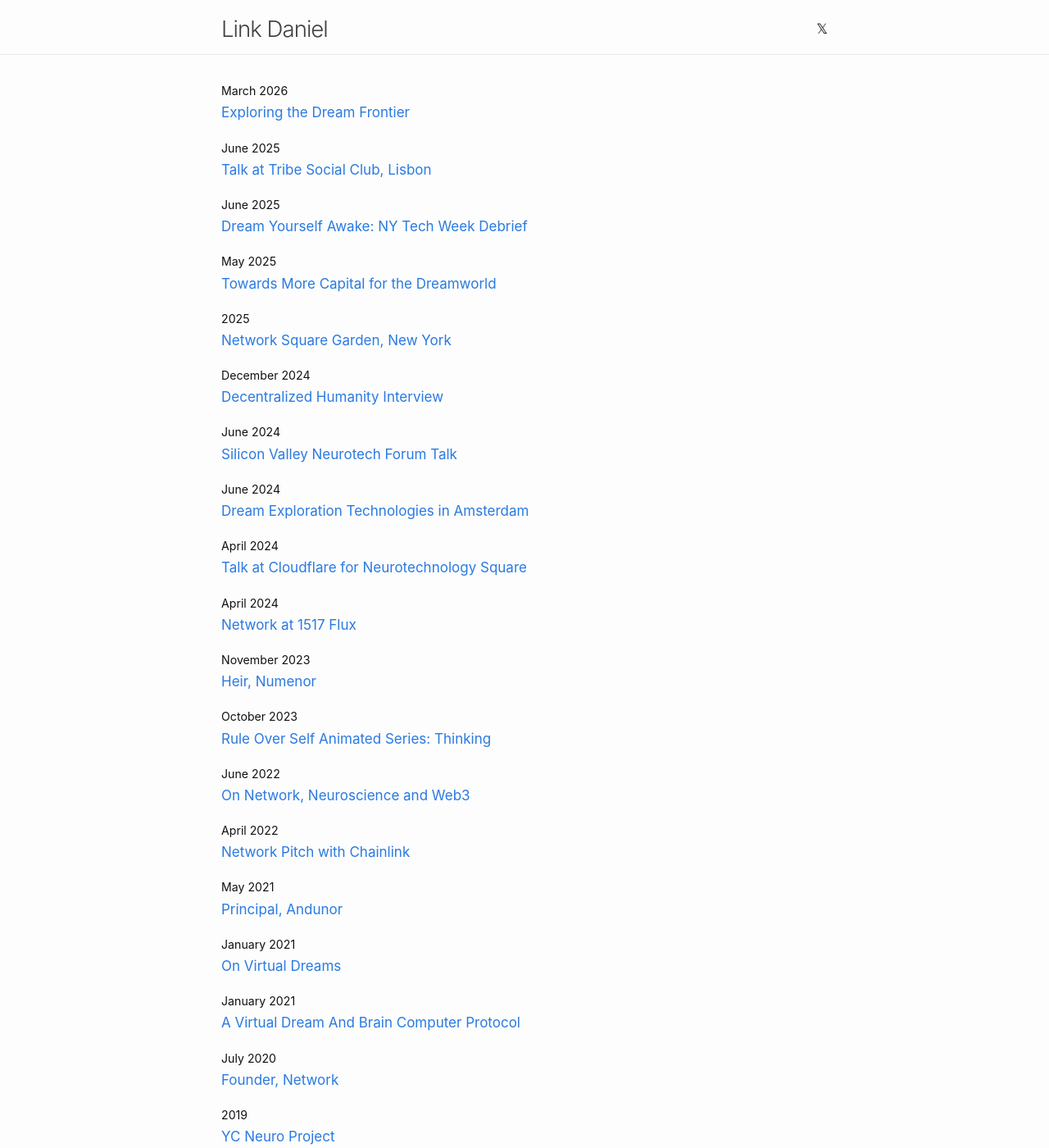
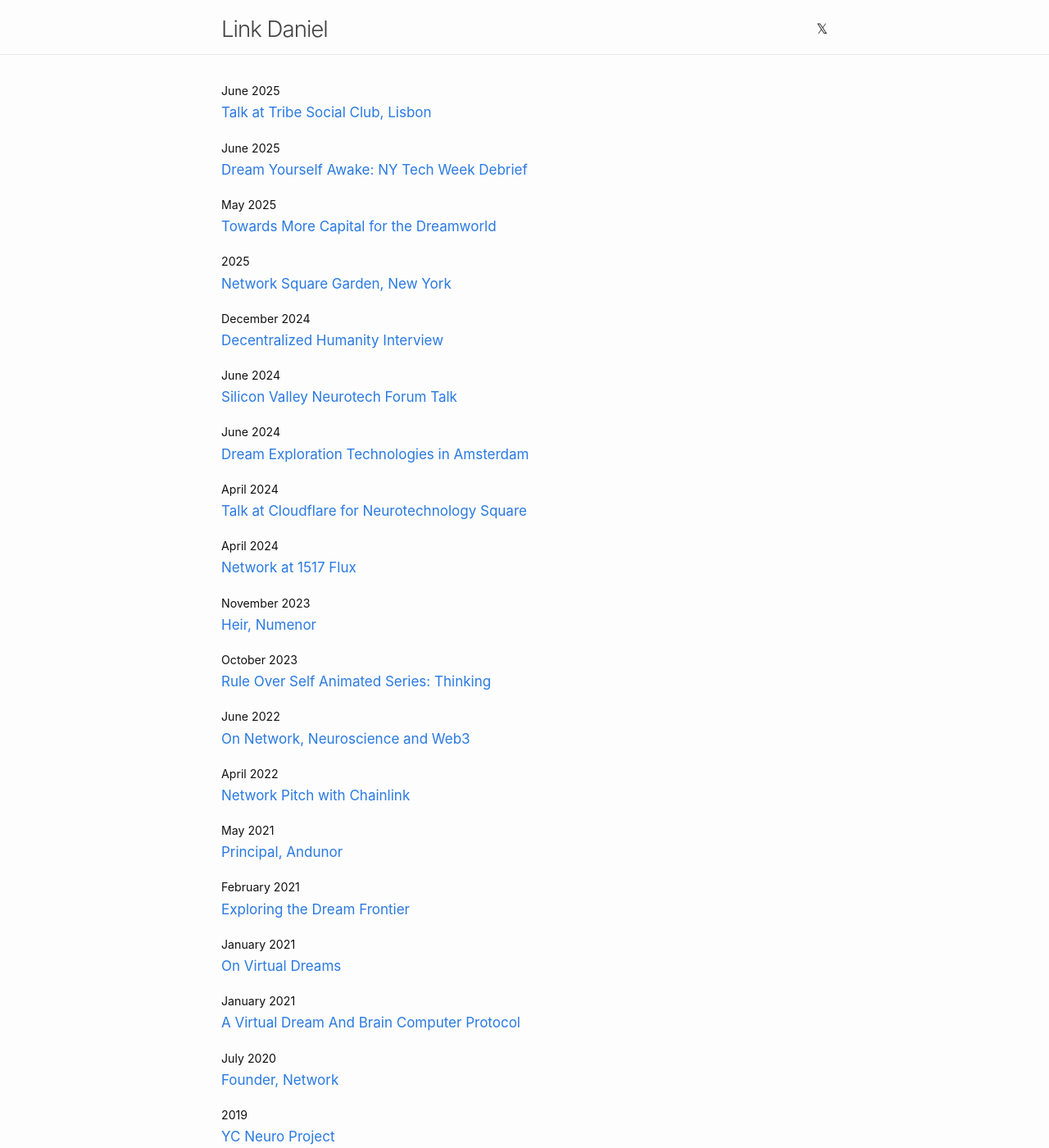
Before and after one commit to link-daniel/link.github.io, a Jekyll site: the page built from index.md, in a window 1280 px wide and 1400 px high. Shown: the whole window at 82% size. Built offline with Jekyll 4.4.1, drawn with Linux system fonts in a browser that asks for light colours.

Commit message:
Update index.md

```diff
--- a/index.md
+++ b/index.md
@@ -7,10 +7,6 @@
 #
 layout: home
 ---
-
-<small>March 2026</small><br>
-[Exploring the Dream Frontier](/dreamfrontier)
-<br>
 
 <small>June 2025</small><br>
 [Talk at Tribe Social Club, Lisbon](/tribesocialclub)
@@ -66,6 +62,10 @@ layout: home
 
 <small>May 2021</small><br>
 [Principal, Andunor](/andunorprincipal)
+<br>
+
+<small>February 2021</small><br>
+[Exploring the Dream Frontier](/dreamfrontier)
 <br>
 
 <small>January 2021</small><br>
```
